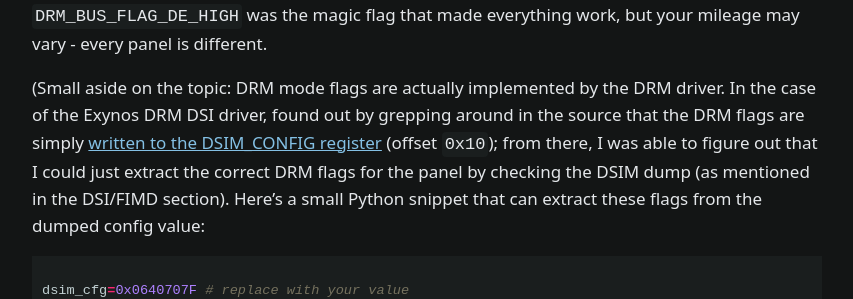
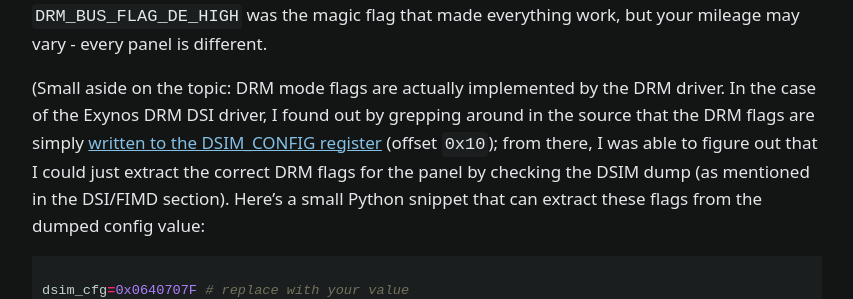
Before and after one commit to knuxify/blog, a Jekyll site: the page built from _posts/2023-04-11-tab3-display.md, in a window 1280 px wide and 900 px high, scrolled down 16641 px. Shown: the part 184-483 px from the top of the window, without its empty margins (213-1066 px from the left). Built offline with Jekyll 4.4.1, drawn with Linux system fonts in a browser that asks for light colours; some web fonts are replaced; comment, search, counter and statistics services are not loaded.

Commit message:
minor typo

````diff
--- a/_posts/2023-04-11-tab3-display.md
+++ b/_posts/2023-04-11-tab3-display.md
@@ -537,7 +537,7 @@ In my case, it looked fine without the last one, but it would desync after the s
 
 What I did was I first tried to copy the flags from similar panels in mainline - that's how I ended up with the mode flags that eventually worked. As for the bus flags - I just had to experiment. `DRM_BUS_FLAG_DE_HIGH` was the magic flag that made everything work, but your mileage may vary - every panel is different.
 
-(Small aside on the topic: DRM mode flags are actually implemented by the DRM driver. In the case of the Exynos DRM DSI driver, found out by grepping around in the source that the DRM flags are simply [written to the DSIM_CONFIG register](https://github.com/torvalds/linux/blob/v6.3-rc7/drivers/gpu/drm/exynos/exynos_drm_dsi.c#L800-L866) (offset `0x10`); from there, I was able to figure out that I could just extract the correct DRM flags for the panel by checking the DSIM dump (as mentioned in the DSI/FIMD section). Here's a small Python snippet that can extract these flags from the dumped config value:
+(Small aside on the topic: DRM mode flags are actually implemented by the DRM driver. In the case of the Exynos DRM DSI driver, I found out by grepping around in the source that the DRM flags are simply [written to the DSIM_CONFIG register](https://github.com/torvalds/linux/blob/v6.3-rc7/drivers/gpu/drm/exynos/exynos_drm_dsi.c#L800-L866) (offset `0x10`); from there, I was able to figure out that I could just extract the correct DRM flags for the panel by checking the DSIM dump (as mentioned in the DSI/FIMD section). Here's a small Python snippet that can extract these flags from the dumped config value:
 
 ```python
 dsim_cfg=0x0640707F # replace with your value
````
